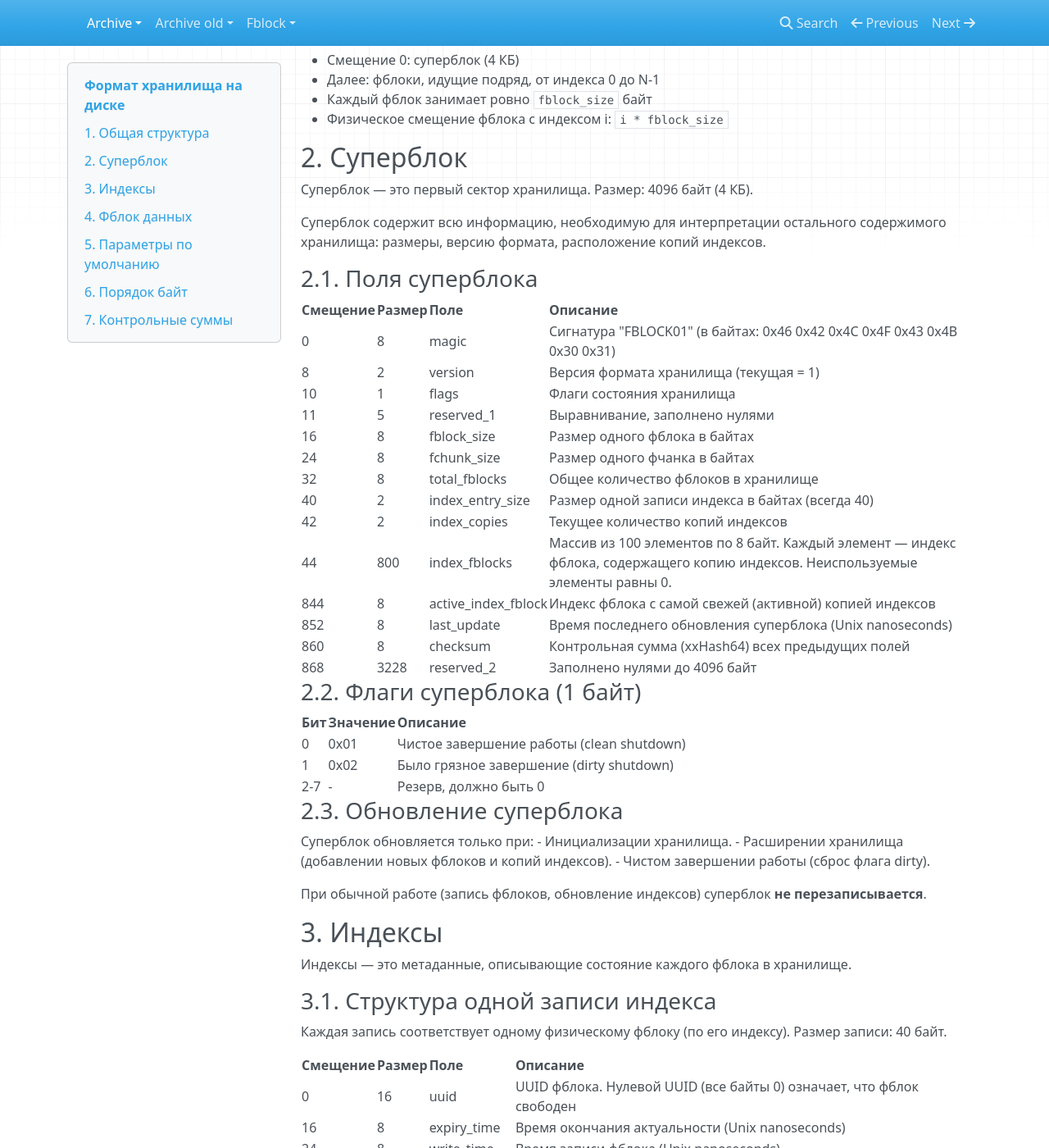
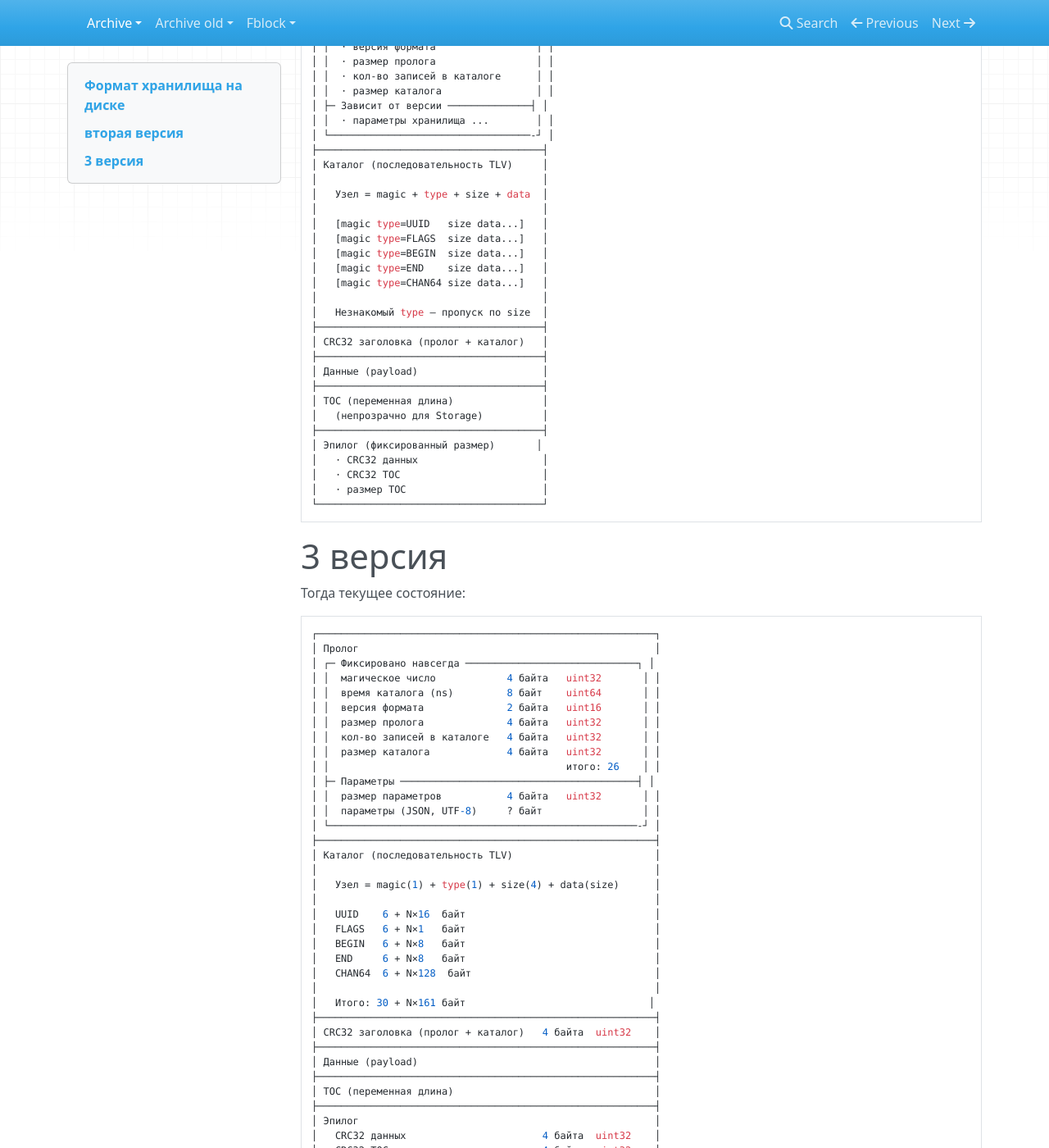
Before and after one commit to traycers/farc, an MkDocs documentation site: the page built from docs/docs/archive/02-storage-format.md, in a window 1280 px wide and 1400 px high, scrolled down 796 px. Shown: the whole window at 82% size. Built offline with MkDocs 1.6.1, drawn with Linux system fonts in a browser that asks for light colours; nearby versions of some CDN libraries; some of the changed text lies outside the part shown.

Commit message:
update storage format

````diff
--- a/docs/docs/archive/02-storage-format.md
+++ b/docs/docs/archive/02-storage-format.md
@@ -44,188 +44,93 @@
 Каждая запись каталога теперь фиксированного размера: UUID(16) + состояние/флаги(1) + begin(8) + end(8) + кол-во каналов(1) + каналы(128) = **162 байта**. При 10 000 фблоках — ~1.6 МБ каталог. Парсинг тривиальный — прыгаешь по записям с постоянным шагом.
 ```
 
-## 1. Общая структура
+# вторая версия
 
-Хранилище (файл или блочное устройство) состоит из последовательности фблоков одинакового размера.
+Текущее состояние структуры фблока:
 
-Первый фблок (индекс 0) содержит суперблок и копию индексов. Остальные фблоки содержат либо данные потребителя, либо дополнительные копии индексов.
+```
+┌──────────────────────────────────────┐
+│ Пролог                               │
+│ ┌─ Фиксировано навсегда ───────────┐ │
+│ │  · магическое число               │ │
+│ │  · время каталога (ns)            │ │
+│ │  · версия формата                 │ │
+│ │  · размер пролога                 │ │
+│ │  · кол-во записей в каталоге      │ │
+│ │  · размер каталога                │ │
+│ ├─ Зависит от версии ──────────────┤ │
+│ │  · параметры хранилища ...        │ │
+│ └──────────────────────────────────-┘ │
+├──────────────────────────────────────┤
+│ Каталог (последовательность TLV)     │
+│                                      │
+│   Узел = magic + type + size + data  │
+│                                      │
+│   [magic type=UUID   size data...]   │
+│   [magic type=FLAGS  size data...]   │
+│   [magic type=BEGIN  size data...]   │
+│   [magic type=END    size data...]   │
+│   [magic type=CHAN64 size data...]   │
+│                                      │
+│   Незнакомый type — пропуск по size  │
+├──────────────────────────────────────┤
+│ CRC32 заголовка (пролог + каталог)   │
+├──────────────────────────────────────┤
+│ Данные (payload)                     │
+├──────────────────────────────────────┤
+│ TOC (переменная длина)               │
+│   (непрозрачно для Storage)          │
+├──────────────────────────────────────┤
+│ Эпилог (фиксированный размер)       │
+│   · CRC32 данных                     │
+│   · CRC32 TOC                        │
+│   · размер TOC                       │
+└──────────────────────────────────────┘
+```
 
-Логическая структура:
 
-- Смещение 0: суперблок (4 КБ)
-- Далее: фблоки, идущие подряд, от индекса 0 до N-1
-- Каждый фблок занимает ровно `fblock_size` байт
-- Физическое смещение фблока с индексом i: `i * fblock_size`
+# 3 версия
 
-## 2. Суперблок
+Тогда текущее состояние:
 
-Суперблок — это первый сектор хранилища. Размер: 4096 байт (4 КБ).
-
-Суперблок содержит всю информацию, необходимую для интерпретации остального содержимого хранилища: размеры, версию формата, расположение копий индексов.
-
-### 2.1. Поля суперблока
-
-| Смещение | Размер | Поле | Описание |
-|----------|--------|------|----------|
-| 0 | 8 | magic | Сигнатура "FBLOCK01" (в байтах: 0x46 0x42 0x4C 0x4F 0x43 0x4B 0x30 0x31) |
-| 8 | 2 | version | Версия формата хранилища (текущая = 1) |
-| 10 | 1 | flags | Флаги состояния хранилища |
-| 11 | 5 | reserved_1 | Выравнивание, заполнено нулями |
-| 16 | 8 | fblock_size | Размер одного фблока в байтах |
-| 24 | 8 | fchunk_size | Размер одного фчанка в байтах |
-| 32 | 8 | total_fblocks | Общее количество фблоков в хранилище |
-| 40 | 2 | index_entry_size | Размер одной записи индекса в байтах (всегда 40) |
-| 42 | 2 | index_copies | Текущее количество копий индексов |
-| 44 | 800 | index_fblocks | Массив из 100 элементов по 8 байт. Каждый элемент — индекс фблока, содержащего копию индексов. Неиспользуемые элементы равны 0. |
-| 844 | 8 | active_index_fblock | Индекс фблока с самой свежей (активной) копией индексов |
-| 852 | 8 | last_update | Время последнего обновления суперблока (Unix nanoseconds) |
-| 860 | 8 | checksum | Контрольная сумма (xxHash64) всех предыдущих полей |
-| 868 | 3228 | reserved_2 | Заполнено нулями до 4096 байт |
-
-### 2.2. Флаги суперблока (1 байт)
-
-| Бит | Значение | Описание |
-|-----|----------|----------|
-| 0 | 0x01 | Чистое завершение работы (clean shutdown) |
-| 1 | 0x02 | Было грязное завершение (dirty shutdown) |
-| 2-7 | - | Резерв, должно быть 0 |
-
-### 2.3. Обновление суперблока
-
-Суперблок обновляется только при:
-- Инициализации хранилища.
-- Расширении хранилища (добавлении новых фблоков и копий индексов).
-- Чистом завершении работы (сброс флага dirty).
-
-При обычной работе (запись фблоков, обновление индексов) суперблок **не перезаписывается**.
-
-## 3. Индексы
-
-Индексы — это метаданные, описывающие состояние каждого фблока в хранилище.
-
-### 3.1. Структура одной записи индекса
-
-Каждая запись соответствует одному физическому фблоку (по его индексу). Размер записи: 40 байт.
-
-| Смещение | Размер | Поле | Описание |
-|----------|--------|------|----------|
-| 0 | 16 | uuid | UUID фблока. Нулевой UUID (все байты 0) означает, что фблок свободен |
-| 16 | 8 | expiry_time | Время окончания актуальности (Unix nanoseconds) |
-| 24 | 8 | write_time | Время записи фблока (Unix nanoseconds) |
-| 32 | 1 | flags | Флаги состояния фблока |
-| 33 | 1 | index_version | Версия структуры записи индекса (текущая = 1) |
-| 34 | 2 | reserved | Выравнивание, заполнено нулями |
-| 36 | 4 | checksum | CRC32C всех предыдущих полей записи |
-
-### 3.2. Флаги записи индекса (1 байт)
-
-| Бит | Значение | Описание |
-|-----|----------|----------|
-| 0 | 0x01 | Фблок записан (содержит валидные данные) |
-| 1 | 0x02 | Фблок в процессе записи (не завершён) |
-| 2 | 0x04 | Фблок битый (физическое повреждение) |
-| 3 | 0x08 | Фблок защищён от перезаписи (read-only) |
-| 4-7 | - | Резерв, должно быть 0 |
-
-### 3.3. Полный набор индексов
-
-Полный набор индексов — это массив из `total_fblocks` записей, расположенных последовательно. Размер всего набора: `total_fblocks * 40` байт.
-
-Например, для 100 000 фблоков размер индексов составит 4 000 000 байт (~3.8 МБ).
-
-### 3.4. Копии индексов
-
-Для надёжности хранится несколько копий полного набора индексов. Каждая копия размещается в отдельном фблоке с типом "индексы".
-
-При инициализации создаётся минимум 2 копии, рекомендуется 3-4.
-
-Расположение копий:
-- Первые K фблоков (индексы 0..K-1) содержат копии индексов.
-- Последние K фблоков (индексы N-K..N-1) содержат ещё K копий.
-
-Где:
-- K = количество копий, заданное при инициализации.
-- N = общее количество фблоков.
-
-Пример для N=10000, K=2:
-- Фблок 0: копия индексов №1
-- Фблок 1: копия индексов №2
-- Фблоки 2..9997: данные потребителя
-- Фблок 9998: копия индексов №3
-- Фблок 9999: копия индексов №4
-
-### 3.5. Формат хранения копии индексов в фблоке
-
-Фблок типа "индексы" имеет ту же структуру, что и обычный фблок данных: заголовок (128 байт) + данные.
-
-В поле данных фблока хранится:
-
-| Смещение | Размер | Поле | Описание |
-|----------|--------|------|----------|
-| 0 | 8 | copy_time | Время создания этой копии (Unix nanoseconds) |
-| 8 | 4 | copy_number | Номер копии (1, 2, 3, ...) |
-| 12 | 4 | entry_count | Количество записей в копии (должно равняться total_fblocks) |
-| 16 | 8 | data_checksum | Контрольная сумма всех последующих записей индексов (xxHash64) |
-| 24 | N*40 | entries | Массив записей индексов |
-
-Заголовок такого фблока имеет специальный UUID:
-- Младшие 8 байт = 0
-- Старшие 8 байт = номер копии (1, 2, 3, ...)
-
-В текстовом представлении: `00000000-0000-0000-0000-000000000001` для копии 1.
-
-### 3.6. Выбор активной копии при старте
-
-При открытии хранилища система:
-
-1. Читает суперблок.
-2. Получает список всех индексных фблоков из поля `index_fblocks`.
-3. Читает каждую копию индексов из соответствующего фблока.
-4. Проверяет целостность каждой копии (контрольную сумму данных и CRC записей).
-5. Выбирает копию с максимальным `copy_time`, прошедшую проверку целостности.
-6. Загружает выбранную копию в память.
-7. Обновляет поле `active_index_fblock` в суперблоке.
-
-## 4. Фблок данных
-
-Фблок данных (тип 0x00) — это основная единица хранения данных потребителя.
-
-### 4.1. Структура
-
-Каждый фблок данных состоит из двух частей:
-- Заголовок (128 байт) — служебная информация.
-- Полезные данные — данные потребителя (размер = `fblock_size - 128`).
-
-Детальная структура заголовка описана в отдельном документе `04-fblock-format.md`.
-
-### 4.2. Размещение на диске
-
-Фблоки данных размещаются в области между начальными и конечными копиями индексов.
-
-Для N фблоков и K копий:
-- Индексы данных: с K до N-K-1 включительно.
-
-## 5. Параметры по умолчанию
-
-| Параметр | Значение | Обоснование |
-|----------|----------|-------------|
-| Размер фблока | 2 ГБ (2,147,483,648 байт) | Крупный блок для минимизации накладных расходов |
-| Размер фчанка | 16 МБ (16,777,216 байт) | Компромисс между количеством операций ввода-вывода и точностью обнаружения ошибок |
-| Количество копий индексов | 4 | Две в начале, две в конце для надёжности |
-| Размер суперблока | 4 КБ | Один сектор диска |
-
-## 6. Порядок байт
-
-Все многобайтовые числа в структурах на диске хранятся в порядке **little-endian**.
-
-Это обеспечивает переносимость между платформами (x86, x86_64, ARM) без дополнительного преобразования на наиболее распространённых архитектурах.
-
-## 7. Контрольные суммы
-
-| Структура | Алгоритм | Размер | Примечание |
-|-----------|----------|--------|------------|
-| Суперблок | xxHash64 | 8 байт | Быстрый, хорошее распознавание ошибок |
-| Запись индекса | CRC32C | 4 байта | Аппаратное ускорение на современных CPU |
-| Заголовок фблока | CRC32C | 4 байта | Аппаратное ускорение |
-| Данные фблока | xxHash64 | 8 байт | Быстрый для больших объёмов |
-| Копия индексов | xxHash64 | 8 байт | Защита всего массива индексов |
+```
+┌─────────────────────────────────────────────────────────┐
+│ Пролог                                                  │
+│ ┌─ Фиксировано навсегда ─────────────────────────────┐ │
+│ │  магическое число            4 байта   uint32       │ │
+│ │  время каталога (ns)         8 байт    uint64       │ │
+│ │  версия формата              2 байта   uint16       │ │
+│ │  размер пролога              4 байта   uint32       │ │
+│ │  кол-во записей в каталоге   4 байта   uint32       │ │
+│ │  размер каталога             4 байта   uint32       │ │
+│ │                                        итого: 26    │ │
+│ ├─ Параметры ────────────────────────────────────────┤ │
+│ │  размер параметров           4 байта   uint32       │ │
+│ │  параметры (JSON, UTF-8)     ? байт                 │ │
+│ └────────────────────────────────────────────────────-┘ │
+├─────────────────────────────────────────────────────────┤
+│ Каталог (последовательность TLV)                        │
+│                                                         │
+│   Узел = magic(1) + type(1) + size(4) + data(size)      │
+│                                                         │
+│   UUID    6 + N×16  байт                                │
+│   FLAGS   6 + N×1   байт                                │
+│   BEGIN   6 + N×8   байт                                │
+│   END     6 + N×8   байт                                │
+│   CHAN64  6 + N×128  байт                               │
+│                                                         │
+│   Итого: 30 + N×161 байт                               │
+├─────────────────────────────────────────────────────────┤
+│ CRC32 заголовка (пролог + каталог)   4 байта  uint32    │
+├─────────────────────────────────────────────────────────┤
+│ Данные (payload)                                        │
+├─────────────────────────────────────────────────────────┤
+│ TOC (переменная длина)                                  │
+├─────────────────────────────────────────────────────────┤
+│ Эпилог                                                  │
+│   CRC32 данных                       4 байта  uint32    │
+│   CRC32 TOC                          4 байта  uint32    │
+│   размер TOC                         4 байта  uint32    │
+│                                      итого: 12          │
+└─────────────────────────────────────────────────────────┘
+```
````
